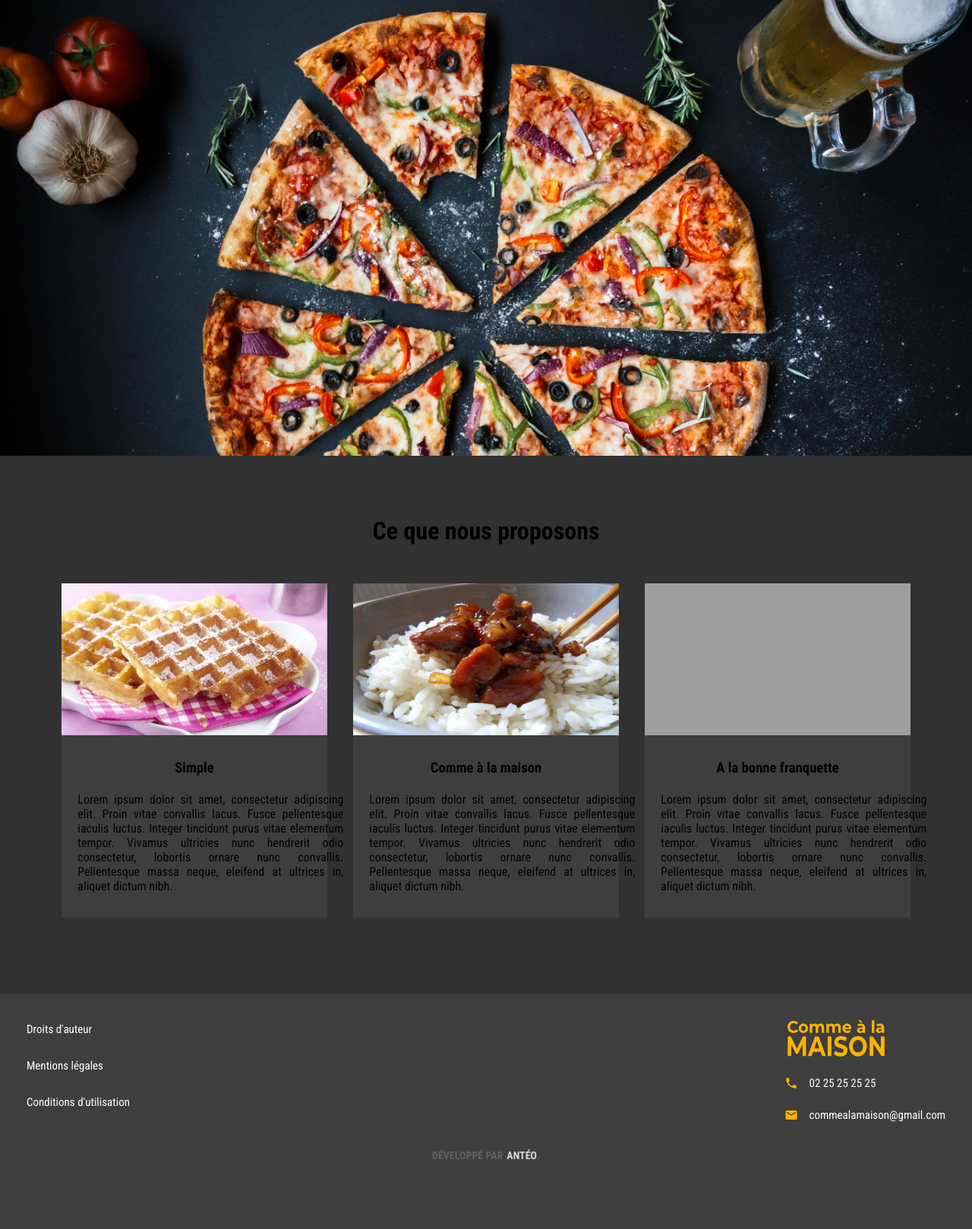
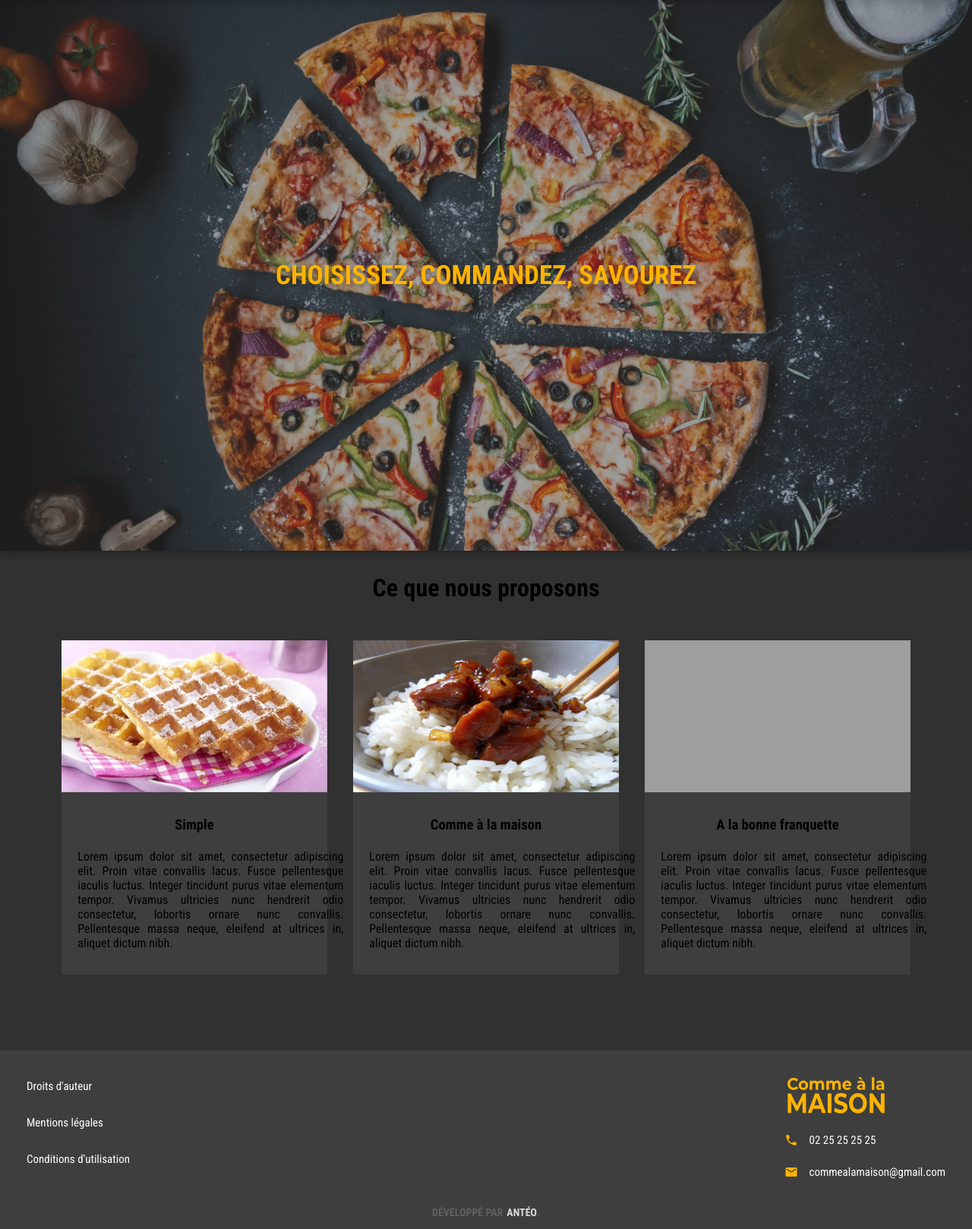
Before and after one commit to JScriber/Foodtruck, a PHP site: page / in a window 1280 px wide. Shown: the part 75-1693 px from the top of the page at 76% size. Before the commit the page ends 1602 px from the top, so only its background shows below. Run offline with PHP 8.4, Linux system fonts and the light colour scheme; some libraries are stand-ins or nearby versions; grey boxes are pictures that could not be loaded.

Commit message:
Carrousel terminé

```diff
--- a/index.html
+++ b/index.html
@@ -52,17 +52,20 @@
 		<section>
 			<!-- Bloc dédié à la page d'accueil -->
 			<article class="shown" id="ongletAccueil">
-				<div class="caroussel">
-			        <span><img src="images/accueil/caroussel1.jpg"/></span>
-			        <span><img src="images/accueil/caroussel2.jpg"/></span>
-			        <span><img src="images/accueil/caroussel3.jpg"/></span>
+				<div class="carrouselConteneur">
+					<h1>Choisissez, commandez, savourez</h1>
+					<div class="caroussel">
+				        <span><img src="images/accueil/caroussel1.jpg"/></span>
+				        <span><img src="images/accueil/caroussel2.jpg"/></span>
+				        <span><img src="images/accueil/caroussel3.jpg"/></span>
+			    	</div>
 			    </div>
 			    <script type="text/javascript">
 			        $('.caroussel').slick({
 			            slidesToShow: 1,
 			            slidesToScroll: 1,
 			            autoplay: true,
-			            autoplaySpeed: 2000,
+			            autoplaySpeed: 3000,
 			            infinite: true,
 			            speed: 500,
 			            fade: true,
--- a/scripts/main.js
+++ b/scripts/main.js
@@ -9,12 +9,13 @@ window.addEventListener('load', function(){
 
 	// Ajustement du carrousel
 	var changeSize = function(){
-		var caroussel = document.querySelector('.caroussel');
-		var header = document.querySelector('header');
-		if(carrousel && header){
-			var headerHeight = header.getBoundingClientRect().height;
-			carrousel = window.innerHeight - headerHeight;
-		}
+		var carousselConteneur = document.querySelector('.carrouselConteneur'),
+		header = document.querySelector('header');
+
+		var headerHeight = header.getBoundingClientRect().height;
+		var newHeight = window.innerHeight - headerHeight+"px";
+
+		carousselConteneur.style.height = newHeight;
 	}
 	changeSize();
 	window.addEventListener('resize', changeSize);
--- a/styles/accueil.css
+++ b/styles/accueil.css
@@ -4,13 +4,42 @@
 
 \*********************************************************************/
 /* Caroussel */
-.caroussel{
+.carrouselConteneur
+{
 	position: relative;
 	display: block;
     width: 100%;
     height: 600px;
-    outline: none;
+    box-shadow: 0 4px 12px rgba(0, 0, 0, .3);
+    margin-bottom: 30px;
+    z-index: 20;
+}
+.carrouselConteneur h1
+{
+	position: absolute;
+	top: 0;
+	left: 0;
+	display: flex;
+	justify-content: center;
+	align-items: center;
+	width: 100%;
+	height: 100%;
+	color: #FFB300;
+	font-weight: bold;
+	font-size: 35px;
+	text-shadow: 0 2px 6px rgba(0, 0, 0, .3);
+	text-transform: uppercase;
+	background-color: rgba(62, 62, 62, .45);
+	z-index: 2000000;
+}
+.caroussel
+{
+	display: block;
+	width: 100%;
+	height: 100%;
+    list-style-type: none;
     overflow: hidden;
+    z-index: 1;
 }
 .caroussel span
 {
@@ -36,11 +65,9 @@
 #ongletAccueil article
 {
     width: 100%;
-    display: block;
-    margin-top: 80px;
 }
 
-#ongletAccueil h1
+#ongletAccueil article h1
 {
     text-align: center;
     font-size: xx-large;
--- a/styles/general.css
+++ b/styles/general.css
@@ -26,7 +26,7 @@ header
 	height: 75px;
 	background-color: #3e3e3e;
 	box-shadow: 0 3px 15px rgba(0, 0, 0, .2);
-	z-index: 50;
+	z-index: 500;
 }
 header img
 {
```
